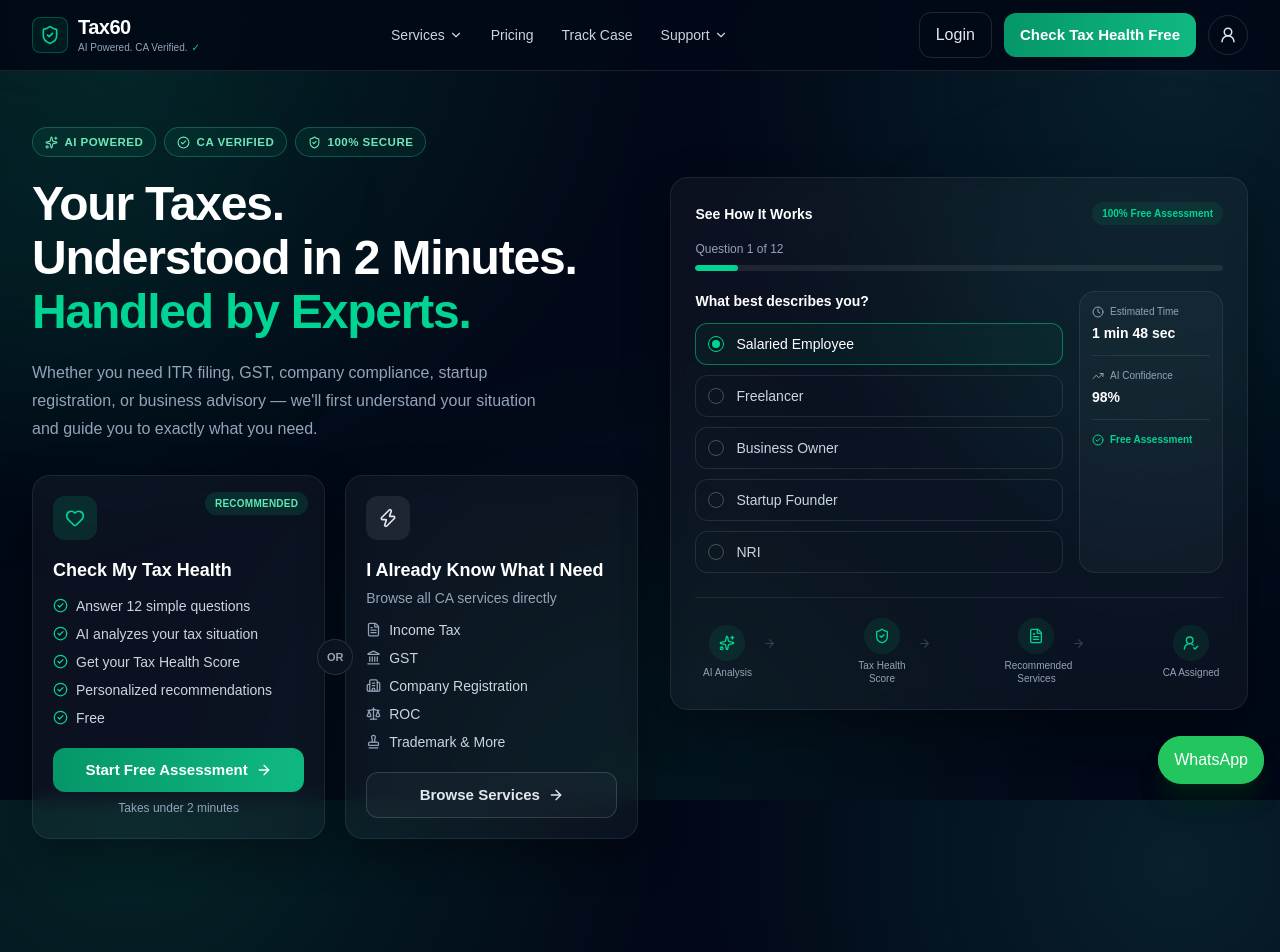
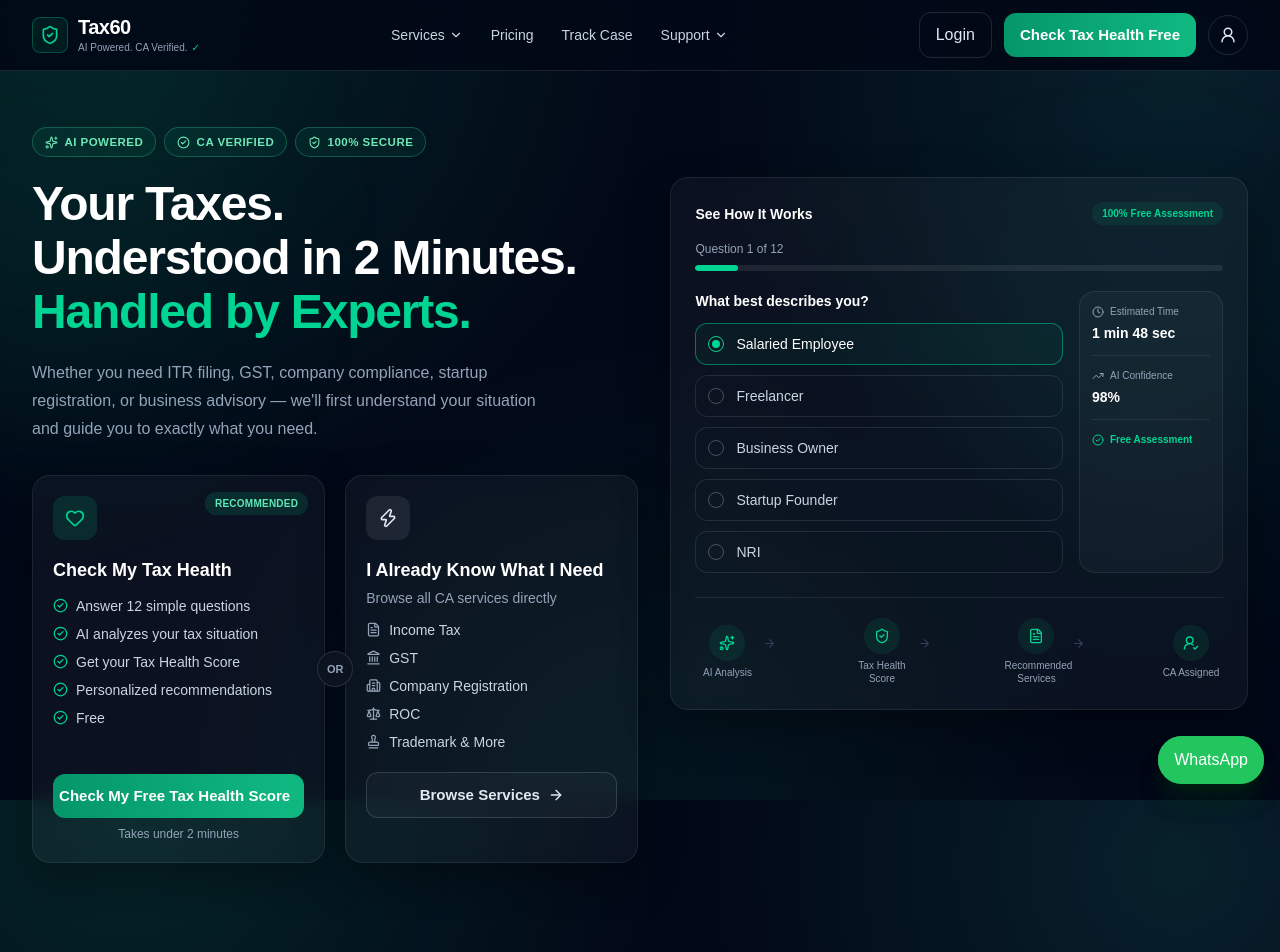
Before and after one commit to nithinreddyavula/taxin60sec, a Next.js app: page / in a window 1280 px wide. Shown: the top 952 px of the page. Built offline with nearby package versions, Linux system fonts and the light colour scheme.

Commit message:
refactor home paaghe

```diff
--- a/sections/Hero.tsx
+++ b/sections/Hero.tsx
@@ -85,9 +85,9 @@
               your situation and guide you to exactly what you need.
             </p>
 
-            <div className="relative mt-8 grid gap-5 sm:grid-cols-2">
+            <div className="relative mt-8 grid items-stretch gap-5 sm:grid-cols-2">
               {/* Card 1: Check My Tax Health */}
-              <div className="card-dark relative flex flex-col border-emerald-400/40 bg-emerald-500/[.04] p-5">
+              <div className="card-dark relative flex h-full flex-col border-emerald-400/40 bg-emerald-500/[.04] p-5">
                 <span className="absolute right-4 top-4 rounded-full bg-emerald-500/15 px-2.5 py-1 text-[10px] font-bold tracking-wide text-emerald-300">
                   RECOMMENDED
                 </span>
@@ -100,7 +100,7 @@
                   Check My Tax Health
                 </h3>
 
-                <ul className="mt-3 space-y-2">
+                <ul className="mt-3 flex-1 space-y-2">
                   {CHECK_HEALTH_POINTS.map((point) => (
                     <li key={point} className="flex items-start gap-2 text-sm text-slate-300">
                       <CheckCircle2 size={15} className="mt-0.5 shrink-0 text-emerald-400" />
@@ -109,13 +109,15 @@
                   ))}
                 </ul>
 
-                <Link href="/health-check" className="btn-primary mt-5 w-full">
-                  Start Free Assessment
+                <div className="mt-5">
+                  <Link href="/health-check" className="btn-primary w-full">
+                    Check My Free Tax Health Score
                     <ArrowRight size={16} />
                   </Link>
                   <p className="mt-2 text-center text-xs text-secondary">
                     Takes under 2 minutes
                   </p>
+                </div>
               </div>
 
               {/* OR divider */}
@@ -124,7 +126,7 @@
               </span>
 
               {/* Card 2: I Already Know What I Need */}
-              <div className="card-dark flex flex-col p-5">
+              <div className="card-dark flex h-full flex-col p-5">
                 <div className="flex h-11 w-11 items-center justify-center rounded-xl bg-white/8">
                   <Zap size={20} className="text-slate-200" />
                 </div>
@@ -137,7 +139,7 @@
                   Browse all CA services directly
                 </p>
 
-                <ul className="mt-3 space-y-2">
+                <ul className="mt-3 flex-1 space-y-2">
                   {BROWSE_ITEMS.map((item) => {
                     const Icon = item.icon;
                     return (
@@ -149,10 +151,15 @@
                   })}
                 </ul>
 
-                <Link href="/services" className="btn-secondary mt-5 w-full">
+                <div className="mt-5">
+                  <Link href="/services" className="btn-secondary w-full">
                     Browse Services
                     <ArrowRight size={16} />
                   </Link>
+                  <p className="invisible mt-2 text-center text-xs" aria-hidden="true">
+                    Takes under 2 minutes
+                  </p>
+                </div>
               </div>
             </div>
           </div>
```
Lines whose indentation alone changed are shown as unchanged.
